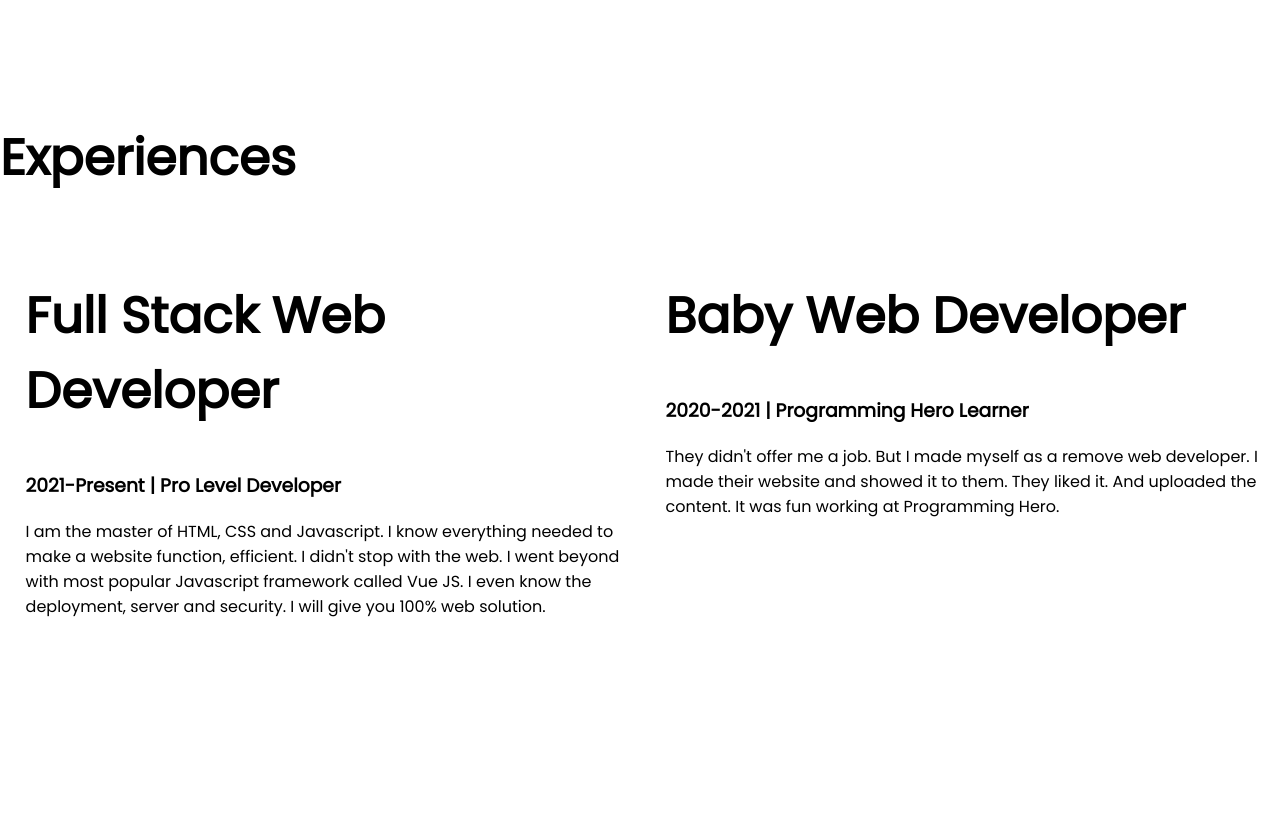
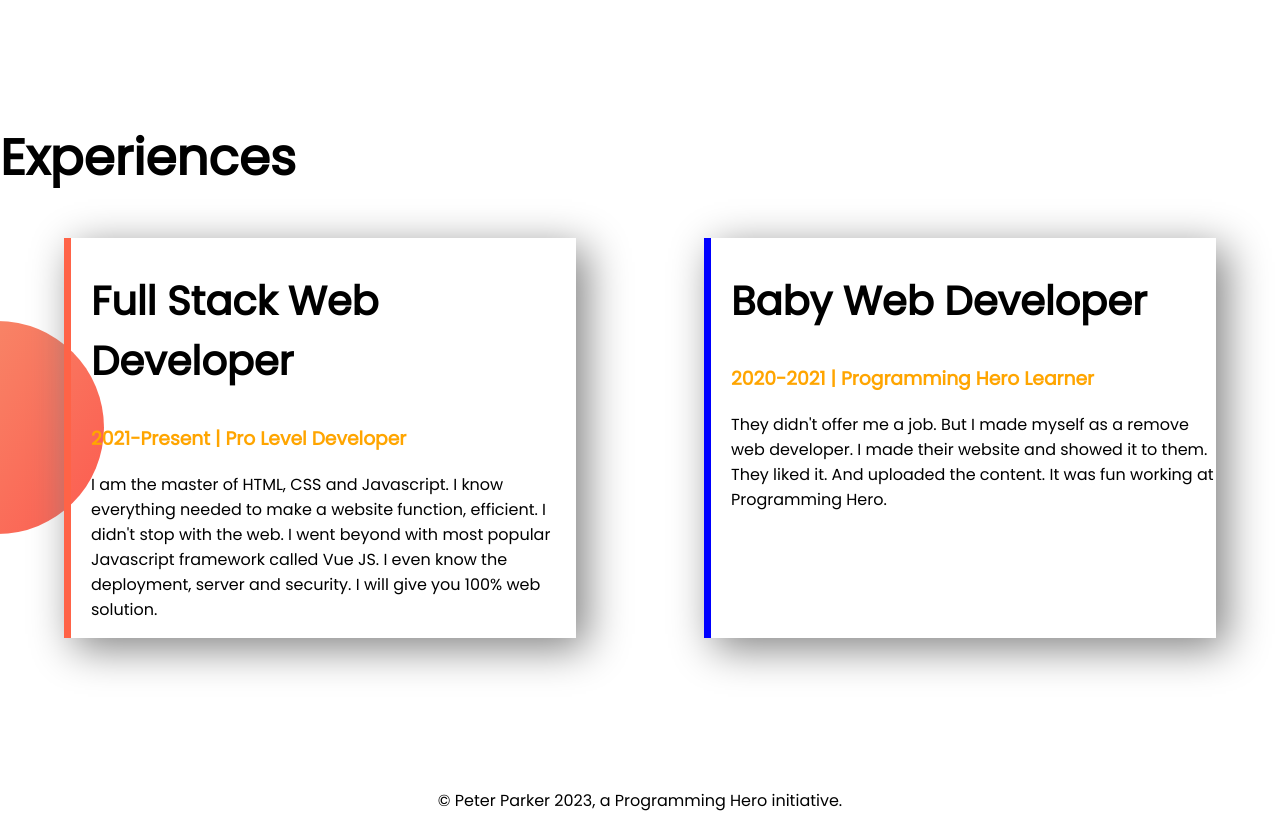
Before and after one commit to hmevan/developer-portfolio, a plain HTML site: page index.html in a window 1280 px wide. Shown: the part 1200-2029 px from the top of the page. Before the commit the page ends 1985 px from the top, so only its background shows below. Drawn offline with Linux system fonts and the light colour scheme.

Commit message:
Final Push

```diff
--- a/index.html
+++ b/index.html
@@ -44,17 +44,17 @@
     <section class="experiene-area">
         <h1>Experiences</h1>
         <div class="flexible-container">
-            <div class="half-width">
-                <h1>Full Stack Web Developer</h1>
-                <h3>2021-Present | Pro Level Developer</h3>
+            <div id="full-stak-web-developer" class="experience-item">
+                <h2>Full Stack Web Developer</h2>
+                <h3 class="orange-color">2021-Present | Pro Level Developer</h3>
                 <p>I am the master of HTML, CSS and Javascript. I know everything needed to make a website function,
                     efficient. I didn't stop with the web. I went beyond with most popular Javascript framework called
                     Vue
                     JS. I even know the deployment, server and security. I will give you 100% web solution.</p>
             </div>
-            <div class="half-width">
-                <h1>Baby Web Developer</h1>
-                <h3>2020-2021 | Programming Hero Learner</h3>
+            <div id="baby-web-developer" class="experience-item">
+                <h2>Baby Web Developer</h2>
+                <h3 class="orange-color">2020-2021 | Programming Hero Learner</h3>
                 <p>They didn't offer me a job. But I made myself as a remove web developer. I made their website and
                     showed
                     it to them. They liked it. And uploaded the content. It was fun working at Programming Hero.</p>
@@ -63,5 +63,8 @@
 
     </section>
 </body>
+<footer>
+    <p>© Peter Parker 2023, a Programming Hero initiative.</p>
+</footer>
 
 </html>
--- a/style.css
+++ b/style.css
@@ -5,6 +5,10 @@
 
 h1 {
     font-size: 50px
+}
+
+h2 {
+    font-size: 40px;
 }
 
 .orange-color {
@@ -45,3 +49,29 @@
     background-position: right top 200px;
     padding-right: 65px;
 }
+
+.experiene-area {
+    background-image: url(images/exp-bg.png);
+    background-repeat: no-repeat;
+    background-position: left top 200px;
+}
+
+.experience-item {
+    width: 40%;
+    margin-left: 5%;
+    margin-right: 5%;
+    padding-left: 20px;
+    box-shadow: 10px 10px 40px gray;
+}
+
+#full-stak-web-developer {
+    border-left: 7px solid tomato;
+}
+
+#baby-web-developer {
+    border-left: 7px solid blue;
+}
+
+footer {
+    text-align: center;
+}
```
